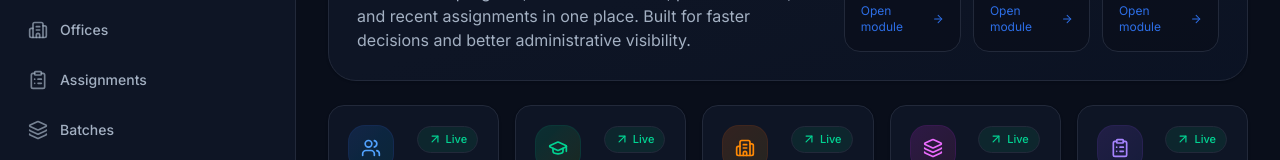
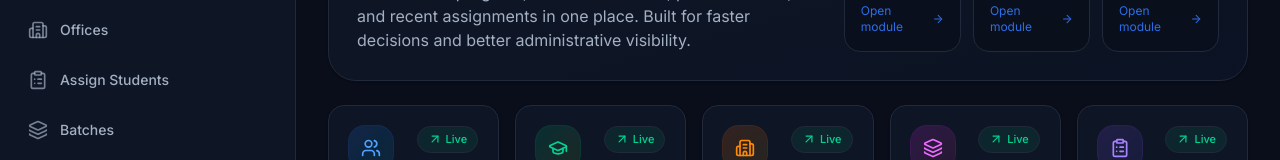
Before and after one commit to buildwithjaym/nexora-ojt-tracker-system, a Next.js app: page /admin in a window 1280 px wide. Shown: the part 272-432 px from the top of the page. Built offline with nearby package versions, Linux system fonts and the light colour scheme; no server answers; the database is empty.

Commit message:
feat: from assignments to Assign Students

```diff
--- a/components/layout/admin-sidebar.tsx
+++ b/components/layout/admin-sidebar.tsx
@@ -24,7 +24,7 @@ const navItems = [
   { label: "Students", href: "/admin/students", icon: Users },
   { label: "Teachers", href: "/admin/teachers", icon: GraduationCap },
   { label: "Offices", href: "/admin/offices", icon: Building2 },
-  { label: "Assignments", href: "/admin/assignments", icon: ClipboardList },
+  { label: "Assign Students", href: "/admin/assignments", icon: ClipboardList },
   { label: "Batches", href: "/admin/batches", icon: Layers3 },
 ];
 
```
